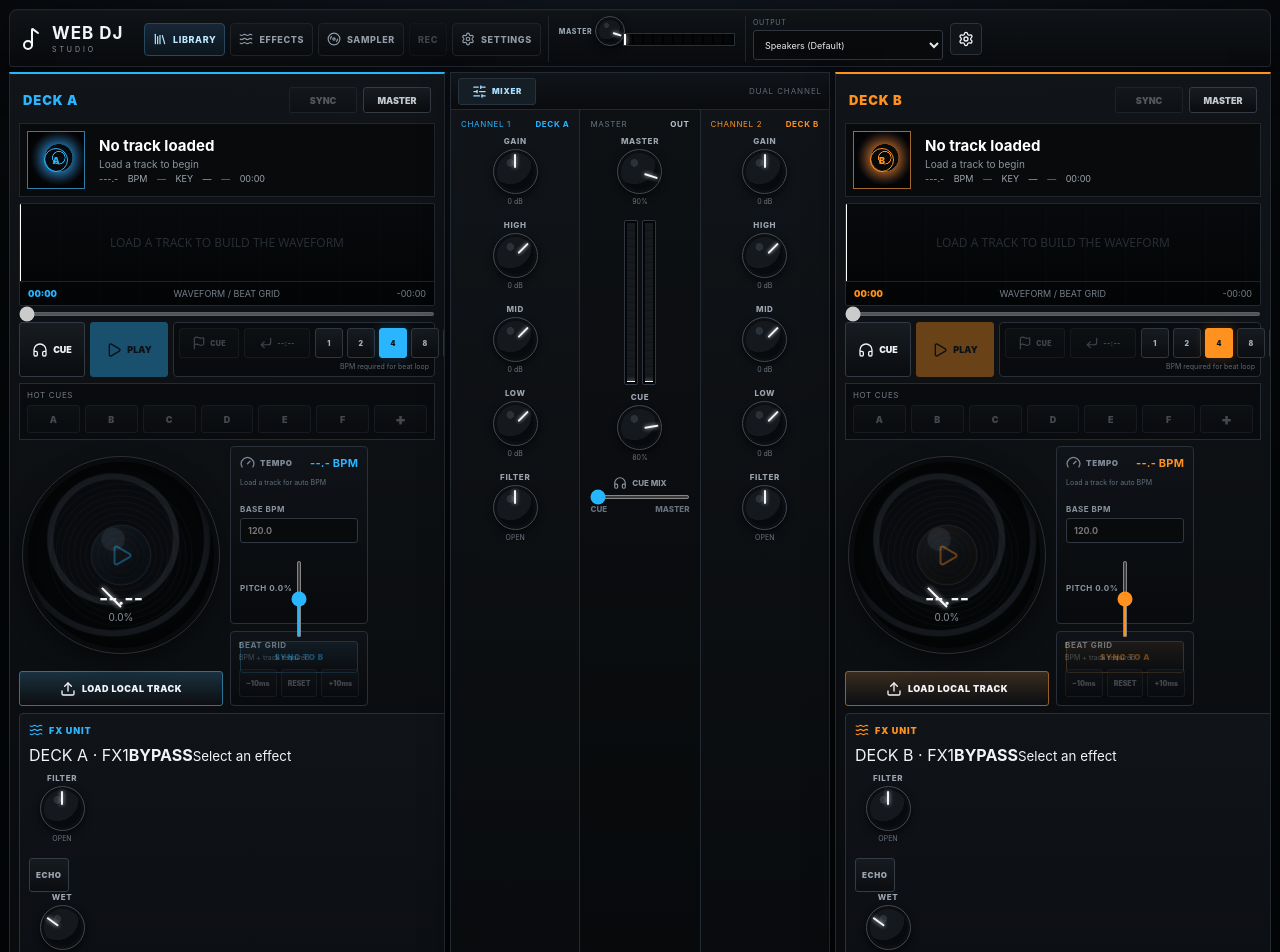
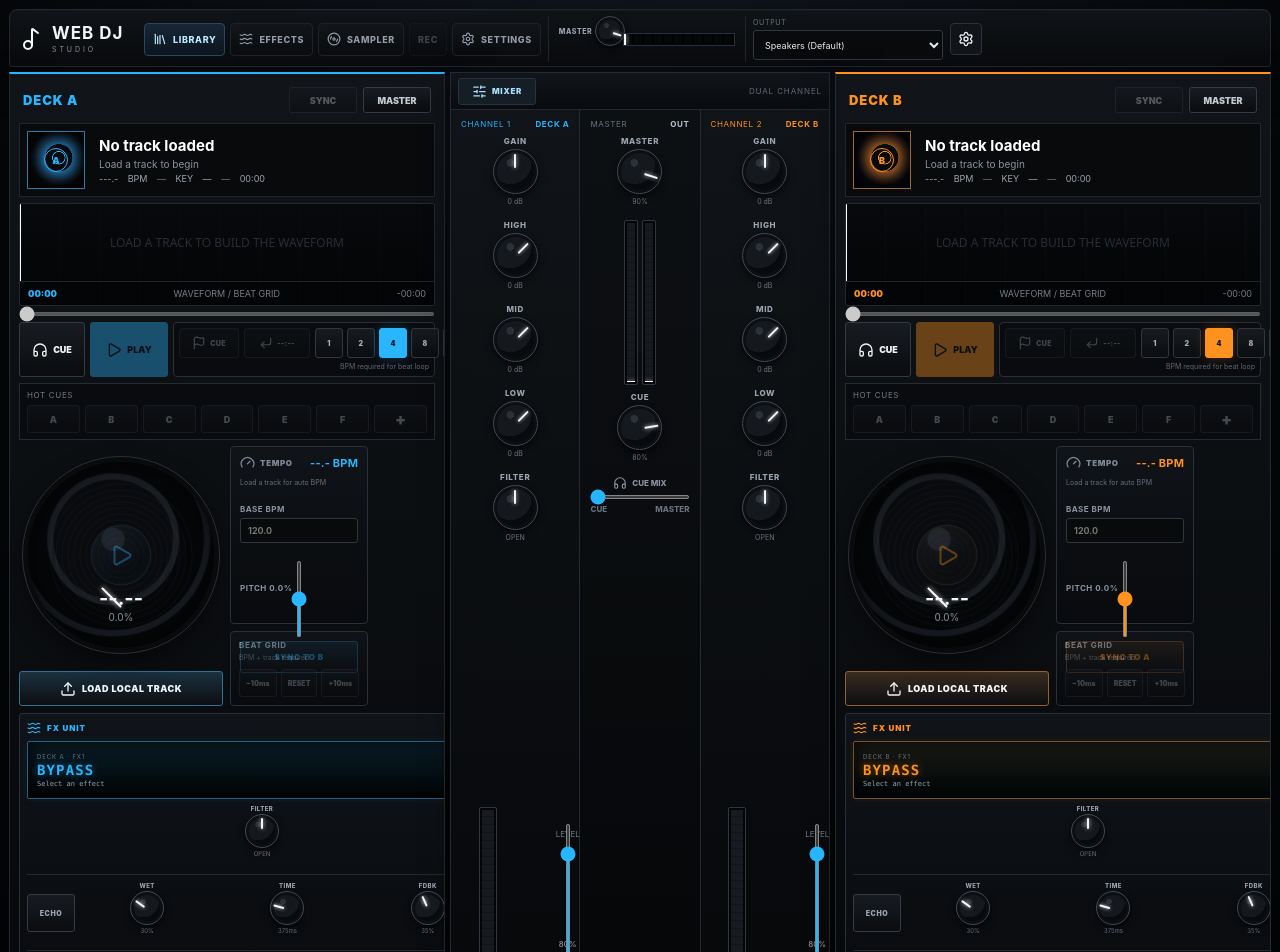
Before and after one commit to ShurexBRT/WebDJ, a React (Vite) app: page / in a window 1280 px wide. Shown: the top 952 px of the page. Built offline with nearby package versions, Linux system fonts and the light colour scheme.

Commit message:
Style FX as compact hardware modules

```diff
--- a/src/components/effects.css
+++ b/src/components/effects.css
@@ -2,38 +2,60 @@
   min-width: 0;
   display: grid;
   align-content: start;
-  gap: 8px;
-  padding: 9px;
+  gap: 7px;
+  padding: 8px;
   border: 1px solid #293039;
-  border-radius: 4px;
+  border-radius: 3px;
   background: linear-gradient(180deg, #101318, #080a0d);
 }
+
 .effects-title {
   display: flex;
   align-items: center;
   gap: 6px;
   color: var(--deck-accent);
-  font-size: 9px;
+  font-size: 8px;
   font-weight: 900;
-  letter-spacing: .1em;
+  letter-spacing: .12em;
 }
-.effect-block {
+
+.fx-display {
+  min-height: 58px;
   display: grid;
-  grid-template-columns: 62px repeat(3, minmax(0, 1fr));
+  align-content: center;
+  gap: 2px;
+  padding: 7px 9px;
+  border: 1px solid color-mix(in srgb, var(--deck-accent) 35%, #28313b);
+  border-radius: 2px;
+  background:
+    linear-gradient(180deg, color-mix(in srgb, var(--deck-accent) 8%, #071014), #020607),
+    #020506;
+  box-shadow: inset 0 0 18px rgba(0, 0, 0, .8), 0 0 10px color-mix(in srgb, var(--deck-accent) 8%, transparent);
+}
+.fx-display span { color: #637480; font-size: 6px; letter-spacing: .15em; }
+.fx-display strong { color: var(--deck-accent); font-family: ui-monospace, SFMono-Regular, Menlo, monospace; font-size: 14px; letter-spacing: .08em; text-shadow: 0 0 8px color-mix(in srgb, var(--deck-accent) 45%, transparent); }
+.fx-display small { color: #94a2ad; font-family: ui-monospace, SFMono-Regular, Menlo, monospace; font-size: 7px; }
+
+.fx-module {
+  display: grid;
+  grid-template-columns: 54px minmax(0, 1fr);
   gap: 6px;
-  align-items: end;
-  padding-top: 8px;
+  align-items: center;
+  padding-top: 7px;
   border-top: 1px solid #232930;
 }
-.compact-effect { grid-template-columns: 62px minmax(0, 1fr); }
+.reverb-module { grid-template-columns: 54px 62px; justify-content: start; }
+.fx-knob-row { min-width: 0; display: flex; align-items: start; justify-content: space-around; gap: 2px; }
+.fx-filter-row { justify-content: center; padding-bottom: 1px; }
+
 .effect-toggle {
-  min-height: 34px;
+  min-height: 38px;
   border: 1px solid #343c47;
   border-radius: 3px;
   background: linear-gradient(180deg, #171b20, #0b0d10);
   color: #9aa3ae;
   cursor: pointer;
-  font-size: 8px;
+  font-size: 7px;
   font-weight: 900;
   letter-spacing: .08em;
 }
@@ -43,10 +65,20 @@
   background: var(--deck-accent);
   box-shadow: 0 0 14px color-mix(in srgb, var(--deck-accent) 25%, transparent);
 }
-.effects-panel .control-row { min-width: 0; }
-.effects-panel .control-row span { overflow: hidden; text-overflow: ellipsis; white-space: nowrap; }
+
+.effects-panel .knob-control { width: 54px; min-height: 62px; gap: 2px; }
+.effects-panel .knob-label { font-size: 6px; }
+.effects-panel .knob-shell { width: 37px; height: 37px; }
+.effects-panel .knob-shell::before { inset: -3px; }
+.effects-panel .knob-marker { top: 3px; height: 11px; transform-origin: 1px 15.5px; }
+.effects-panel .knob-input { top: 12px; width: 43px !important; height: 41px !important; }
+.effects-panel .knob-value { font-size: 6px; }
 
 @media (max-width: 1450px) {
-  .effect-block { grid-template-columns: 54px repeat(3, minmax(0, 1fr)); gap: 4px; }
-  .compact-effect { grid-template-columns: 54px minmax(0, 1fr); }
+  .effects-panel { padding: 7px; gap: 6px; }
+  .fx-module { grid-template-columns: 48px minmax(0, 1fr); gap: 3px; }
+  .reverb-module { grid-template-columns: 48px 52px; }
+  .effects-panel .knob-control { width: 48px; }
+  .effects-panel .knob-shell { width: 34px; height: 34px; }
+  .effects-panel .knob-marker { transform-origin: 1px 14px; }
 }
```
